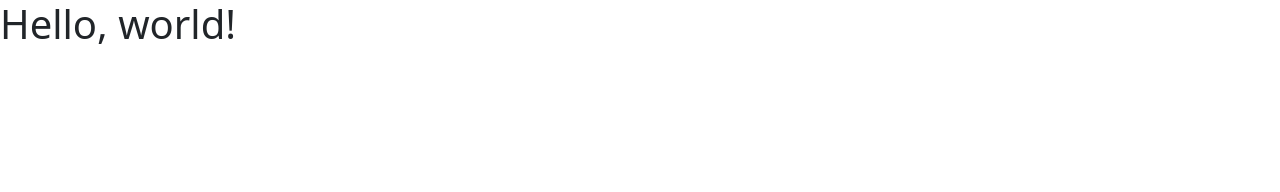
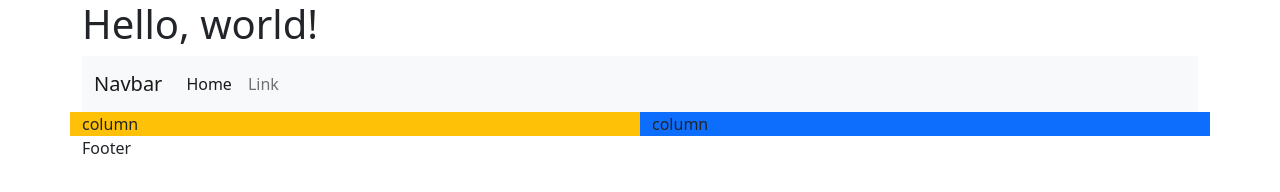
Before and after one commit to srirachy/collab_practice, a plain HTML site: page index.html in a window 1280 px wide. Drawn offline with nearby package versions, Linux system fonts and the light colour scheme.

Commit message:
Day 4: Homework

```diff
--- a/index.html
+++ b/index.html
@@ -12,7 +12,43 @@
     <title>Hello, world!</title>
   </head>
   <body>
+    <div class="container">
     <h1>Hello, world!</h1>
+
+
+
+      <nav class="navbar navbar-expand-sm navbar-light bg-light">
+        <div class="container-fluid">
+          <a class="navbar-brand" href="#">Navbar</a>
+          <button class="navbar-toggler" type="button" data-bs-toggle="collapse" data-bs-target="#navbarSupportedContent" aria-controls="navbarSupportedContent" aria-expanded="false" aria-label="Toggle navigation">
+            <span class="navbar-toggler-icon"></span>
+          </button>
+          <div class="collapse navbar-collapse" id="navbarSupportedContent">
+            <ul class="navbar-nav me-auto mb-2 mb-lg-0">
+              <li class="nav-item">
+                <a class="nav-link active" aria-current="page" href="#">Home</a>
+              </li>
+              <li class="nav-item">
+                <a class="nav-link" href="#">Link</a>
+              </li>
+            </ul>
+          </div>
+        </div>
+      </nav>
+
+      <div class="row">
+        <div class="col-md-6 bg-warning">
+          column
+        </div>
+        <div class="col-md-6 bg-primary">
+          column
+        </div>
+      </div>
+
+      <footer>
+        Footer
+      </footer>
+    </div>
 
     <!-- Javascript: Bootstrap Bundle with Popper -->
     <script src="https://cdn.jsdelivr.net/npm/bootstrap@5.1.3/dist/js/bootstrap.bundle.min.js" integrity="sha384-ka7Sk0Gln4gmtz2MlQnikT1wXgYsOg+OMhuP+IlRH9sENBO0LRn5q+8nbTov4+1p" crossorigin="anonymous"></script>
```
